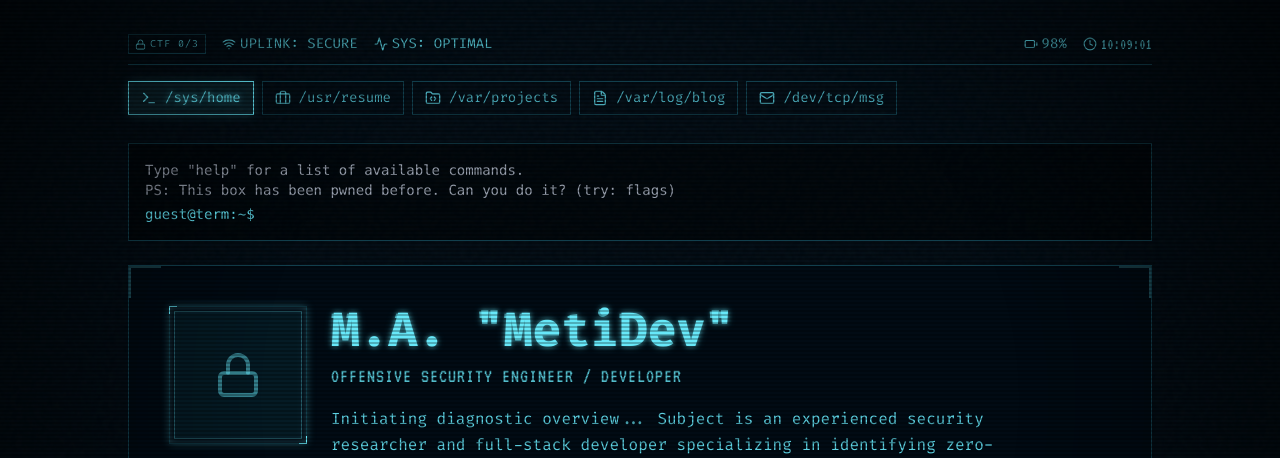
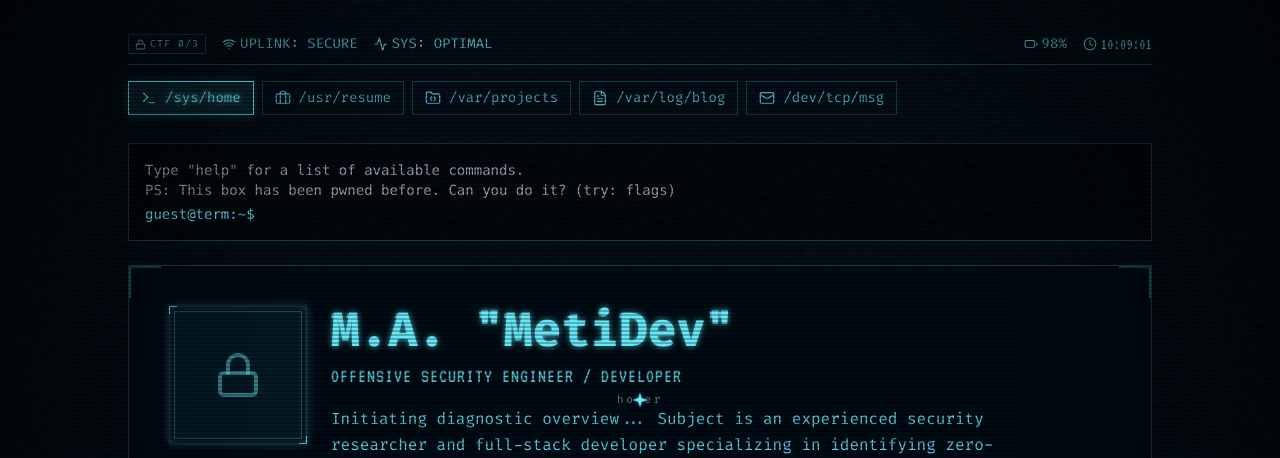
Before and after one commit to metidev/metidev.github.io, a React (Vite) app: page / in a window 1280 px wide. Shown: the top 458 px of the page. Built offline with nearby package versions, Linux system fonts and the light colour scheme.

Commit message:
fix: fix stardust cursor positioning and z-index
- Changed .cur container to position: fixed with inset: 0
- Set z-index: 99999 to ensure cursor appears above all elements
- Fixed pointer-events so cursor tracking works
- Added cur-word element for future effects

```diff
--- a/src/App.tsx
+++ b/src/App.tsx
@@ -1057,9 +1057,9 @@ const InteractiveTerminal = ({
           "┌──────────────────────────────────────────┐",
           "│   USER PROFILE  //  METIDEV              │",
           "├──────────────────────────────────────────┤",
-          `│  User:      metidev (guest@term)`,
-          `│  Role:      Offensive Security Engineer`,
-          `│  Status:    ACTIVE`,
+          `│  User:      metidev (guest@term)         │`,
+          `│  Role:      Offensive Security Engineer  |`,
+          `│  Status:    ACTIVE                       |`,
           `├──────────────────────────────────────────┤`,
           `│  OS:        ${os}`,
           `│  Browser:   ${browser}`,
@@ -1978,14 +1978,15 @@ const StardustCursor = () => {
   return (
     <div
       ref={boxRef}
-      className="cur cur-sparkle fixed inset-0 z-[9999] pointer-events-auto"
+      className="cur cur-sparkle"
       data-cursor="sparkle"
       role="img"
       aria-label="Stardust cursor demo"
     >
-      <span className="cur-hint mono absolute top-1/2 left-1/2 -translate-x-1/2 -translate-y-1/2 pointer-events-none" aria-hidden="true">
+      <span className="cur-hint mono" aria-hidden="true">
         hover
       </span>
+      <span className="cur-word" aria-hidden="true" />
       <i className="cursor" style={{ "--i": 0 } as React.CSSProperties} />
       <i className="cursor" style={{ "--i": 1 } as React.CSSProperties} />
       <i className="cursor" style={{ "--i": 2 } as React.CSSProperties} />
--- a/src/index.css
+++ b/src/index.css
@@ -531,22 +531,32 @@ body {
 .cur {
   --c: var(--ink-2);
   --c2: var(--ink-3);
-  position: relative;
-  width: 100%;
-  height: 100%;
-  display: grid;
-  place-items: center;
+  position: fixed;
+  inset: 0;
+  width: 100vw;
+  height: 100vh;
+  display: block;
   overflow: hidden;
   cursor: none;
   touch-action: none;
+  pointer-events: none;
+  z-index: 99999;
+}
+
+.cur > * {
+  pointer-events: auto;
 }
 
 .cur-hint {
-  color: color-mix(in srgb, var(--text-secondary) 55%, transparent);
+  position: absolute;
+  color: rgba(103, 232, 249, 0.55);
   font-size: 11px;
   letter-spacing: 0.24em;
   transition: opacity 0.3s;
   pointer-events: none;
+  top: 50%;
+  left: 50%;
+  transform: translate(-50%, -50%);
 }
 .cur.is-active .cur-hint { opacity: 0; }
 
```
